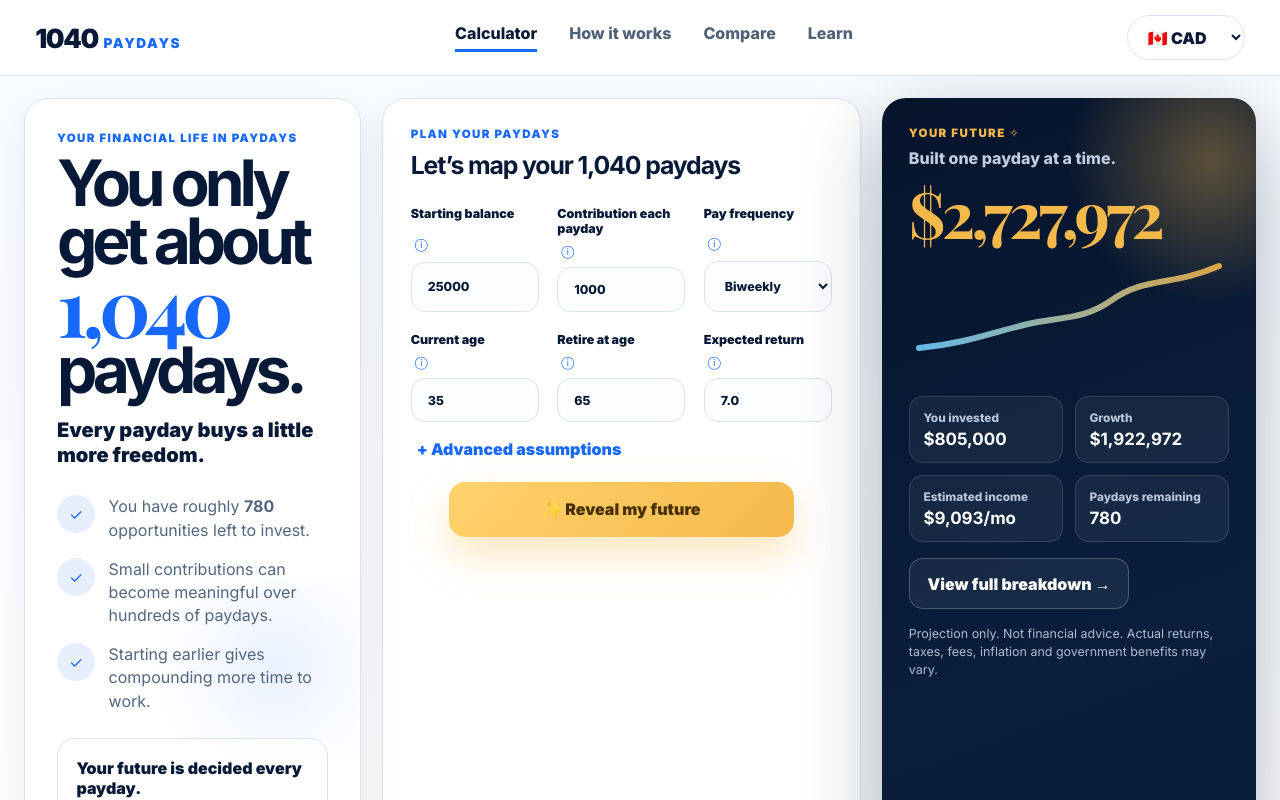
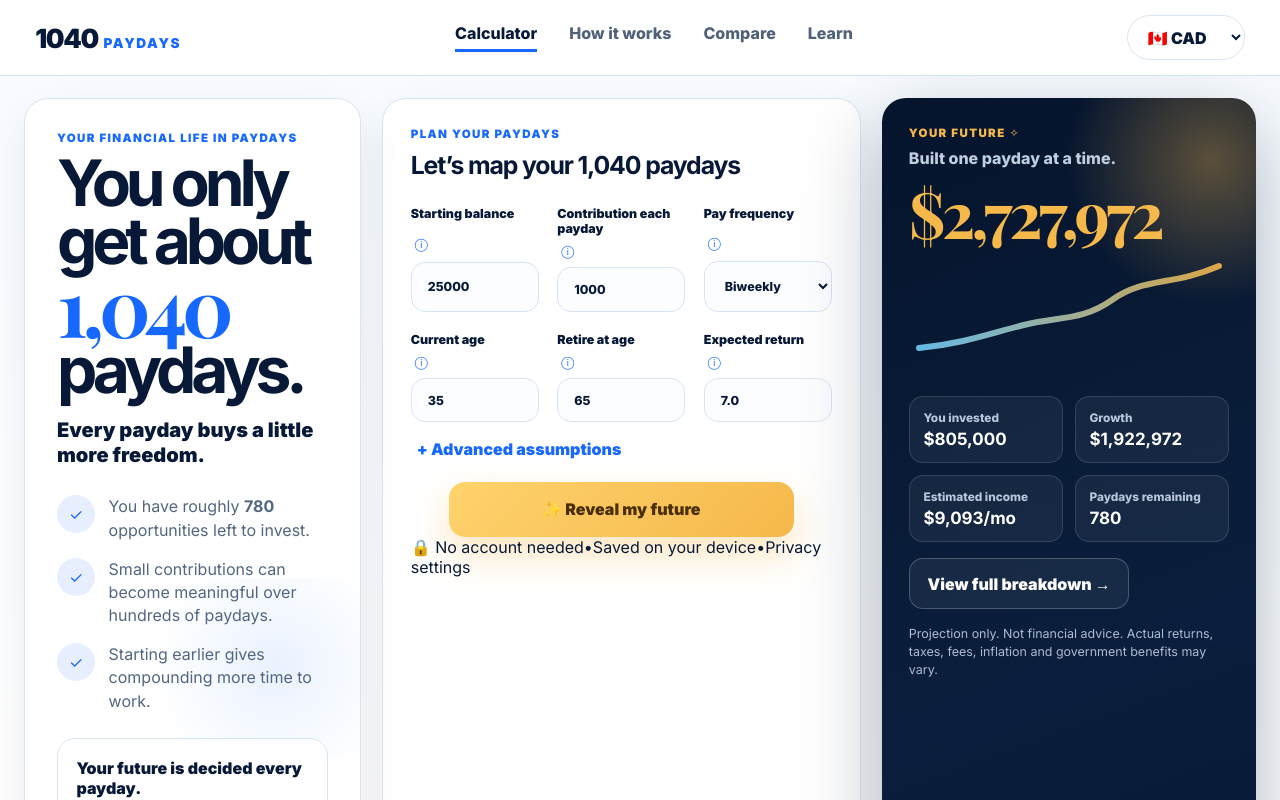
Before and after one commit to calgal7-del/1040-paydays, a React (Vite) app: page / in a window 1280 px wide. Shown: the top 800 px of the page. Built offline with nearby package versions, Linux system fonts and the light colour scheme.

Commit message:
Update CalculatorCard.jsx

```diff
--- a/src/components/CalculatorCard.jsx
+++ b/src/components/CalculatorCard.jsx
@@ -20,7 +20,9 @@ export default function CalculatorCard({
     <section className="calculatorCard" id="calculator">
       <div className="cardHeader">
         <p>Plan your paydays</p>
-        <h2>Let’s map your 1,040 paydays</h2>
+        <h2>
+          Let’s map your <span>1,040</span> paydays
+        </h2>
       </div>
 
       <div className="calculatorGrid">
@@ -72,7 +74,7 @@ export default function CalculatorCard({
         <label>
           Current age
           <InfoTooltip label="Current age">
-            Your age today. This helps estimate remaining paydays.
+            Your age today.
           </InfoTooltip>
           <input
             value={form.currentAge}
@@ -86,7 +88,7 @@ export default function CalculatorCard({
         <label>
           Retire at age
           <InfoTooltip label="Retirement age">
-            The age when you plan to stop making regular contributions.
+            The age when you plan to stop regular contributions.
           </InfoTooltip>
           <input
             value={form.retireAge}
@@ -129,6 +131,14 @@ export default function CalculatorCard({
       <button className="primaryButton" type="button" onClick={onReveal}>
         {hasRevealed ? '↻ Update projection' : '✨ Reveal my future'}
       </button>
+
+      <div className="calculatorTrust">
+        <span>🔒 No account needed</span>
+        <span>•</span>
+        <span>Saved on your device</span>
+        <span>•</span>
+        <span>Privacy settings</span>
+      </div>
     </section>
   )
 }
```
